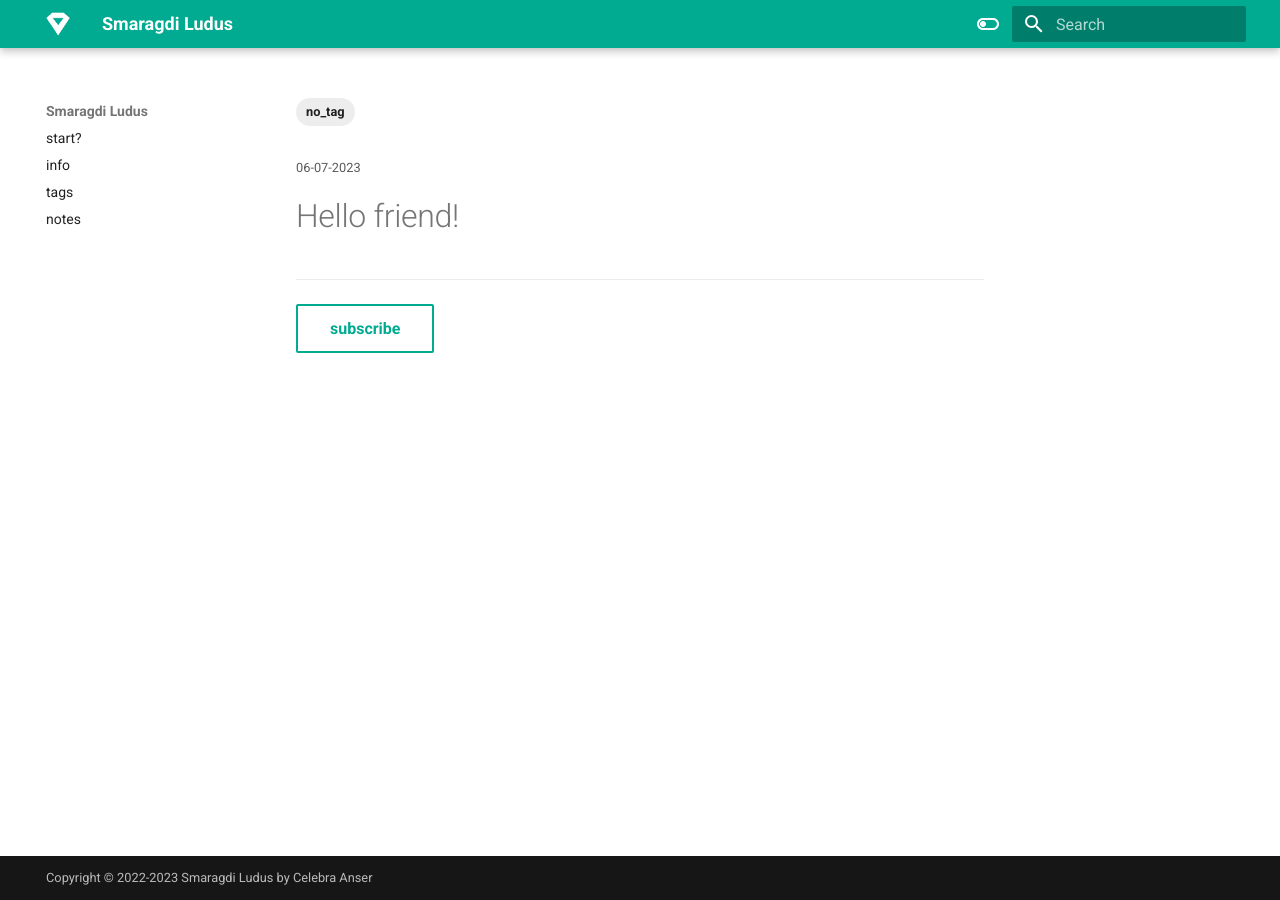
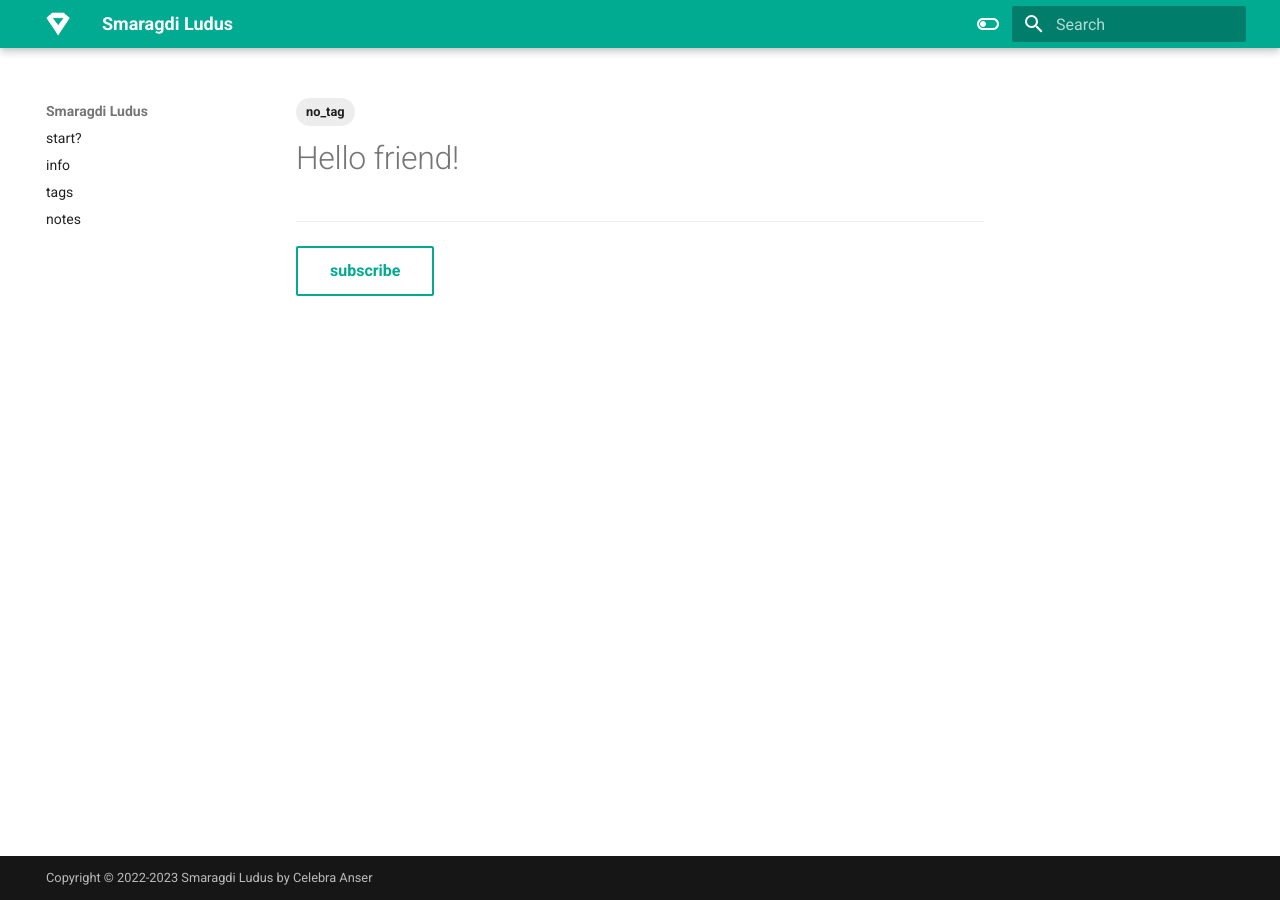
Before and after one commit to smaragdiludus/smaragdiludus.github.io, an MkDocs documentation site: the page built from docs/notes/Hello friend!.md, in a window 1280 px wide. Built offline with MkDocs 1.6.1 and Material for MkDocs 9.7.7, drawn with Linux system fonts in a browser that asks for light colours.

Commit message:
08/07/23

```diff
--- a/docs/notes/Hello friend!.md
+++ b/docs/notes/Hello friend!.md
@@ -5,14 +5,9 @@ title: Hello friend!
 description:
 author: Smaragdi Ludus by Celebra Anser
 tags: [no_tag]
-hide:
 comments: true
-search:
-   exclude:
 fromNoteID: []
 ---
-
-<small>06-07-2023</small>
 
 # Hello friend!
 
```
